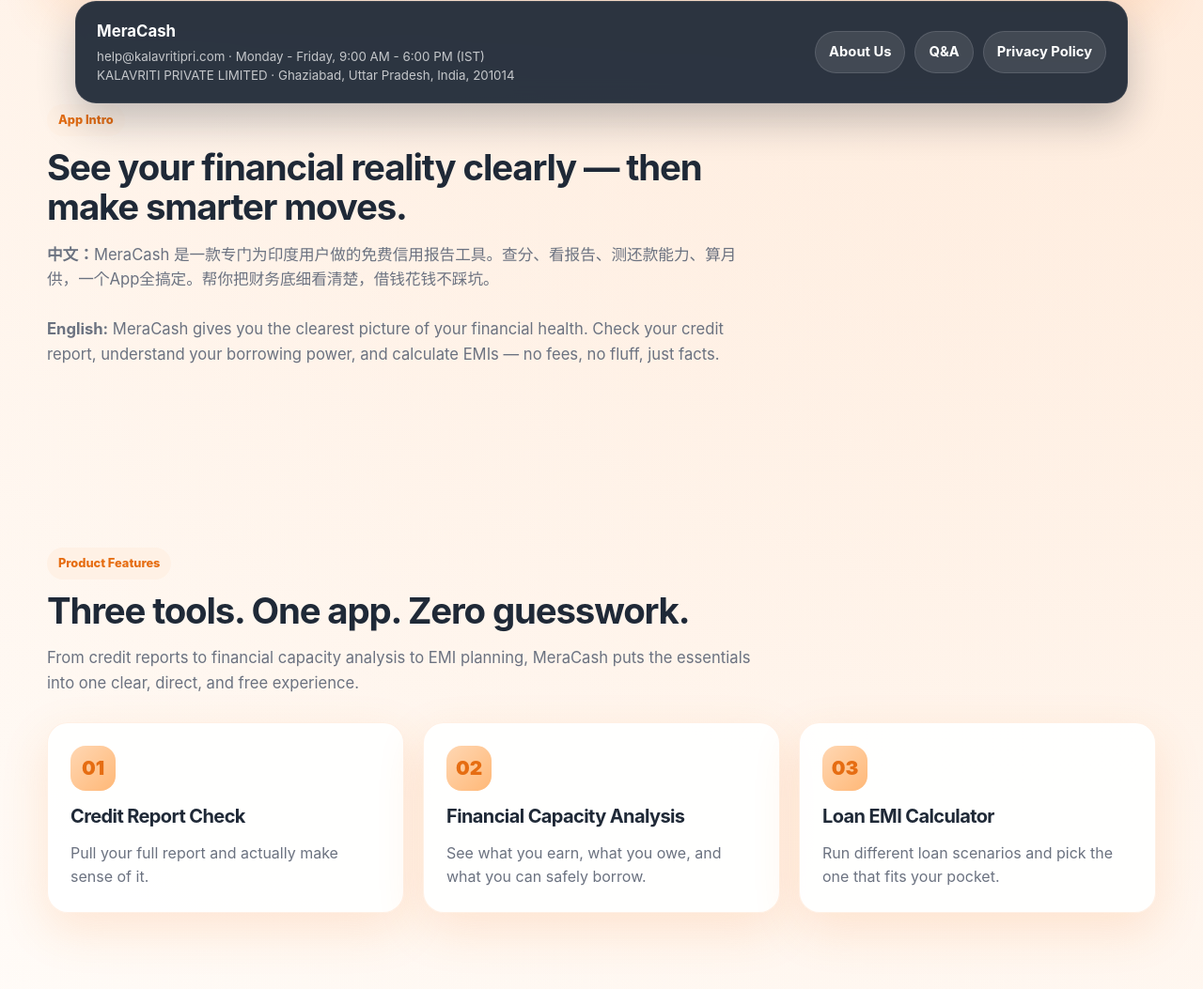
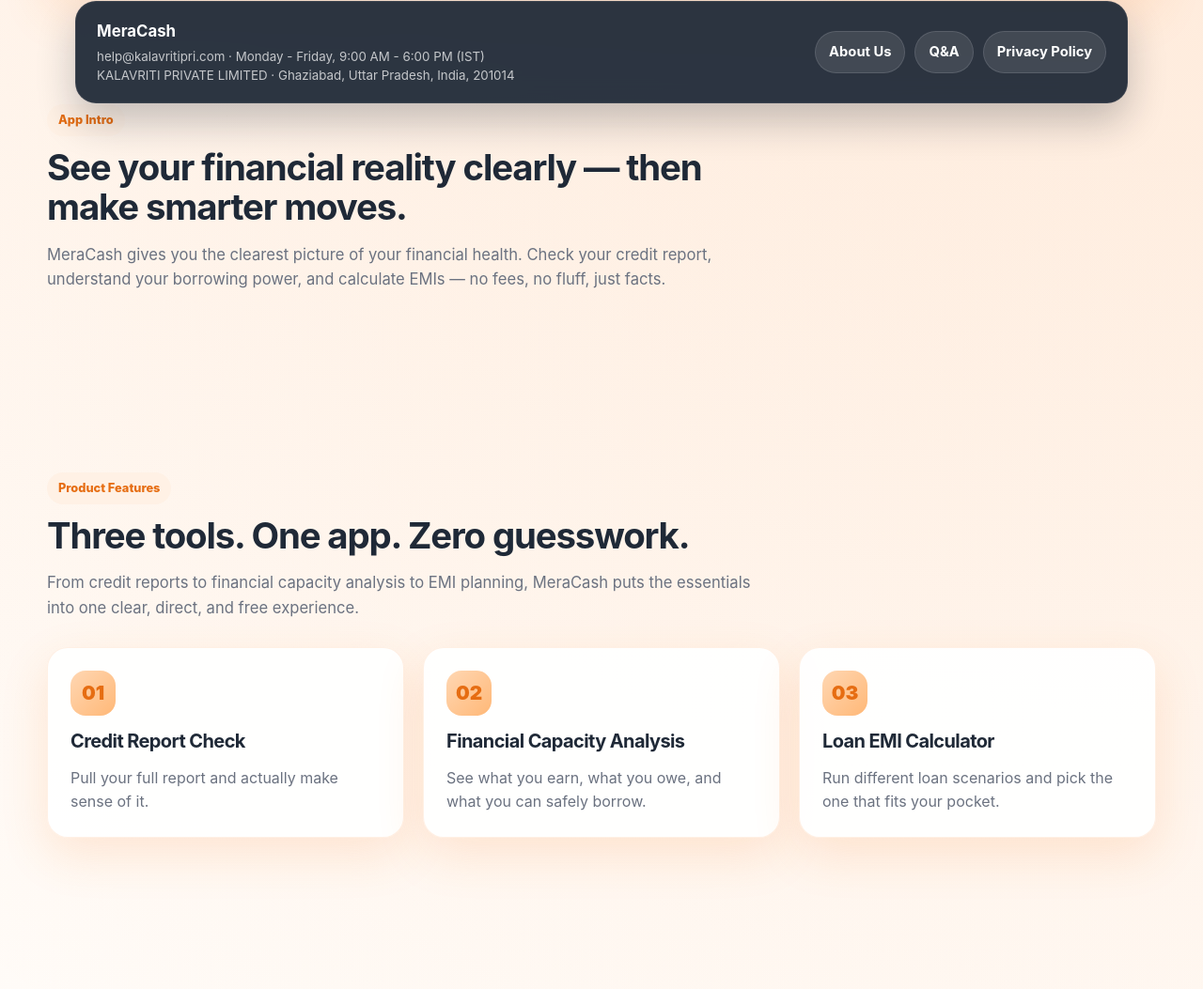
Before and after one commit to hongjieshi82-crypto/meracash-india, a plain HTML site: page index.html in a window 1280 px wide. Shown: the part 672-1725 px from the top of the page at 94% size. Drawn offline with Linux system fonts and the light colour scheme.

Commit message:
fix: remove remaining bilingual intro copy

```diff
--- a/index.html
+++ b/index.html
@@ -500,7 +500,7 @@
         <div class="section-head">
           <div class="label">App Intro</div>
           <h2>See your financial reality clearly — then make smarter moves.</h2>
-          <p><strong>中文：</strong>MeraCash 是一款专门为印度用户做的免费信用报告工具。查分、看报告、测还款能力、算月供，一个App全搞定。帮你把财务底细看清楚，借钱花钱不踩坑。<br><br><strong>English:</strong> MeraCash gives you the clearest picture of your financial health. Check your credit report, understand your borrowing power, and calculate EMIs — no fees, no fluff, just facts.</p>
+          <p>MeraCash gives you the clearest picture of your financial health. Check your credit report, understand your borrowing power, and calculate EMIs — no fees, no fluff, just facts.</p>
         </div>
       </div>
     </section>
```
